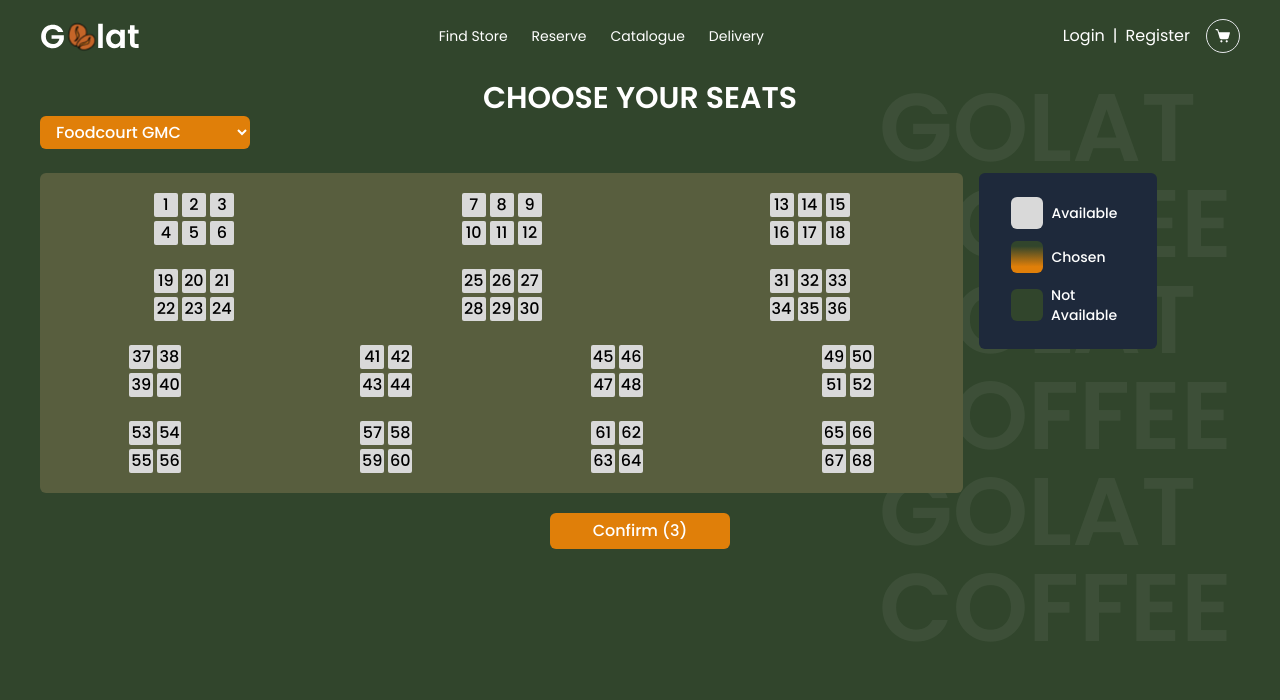
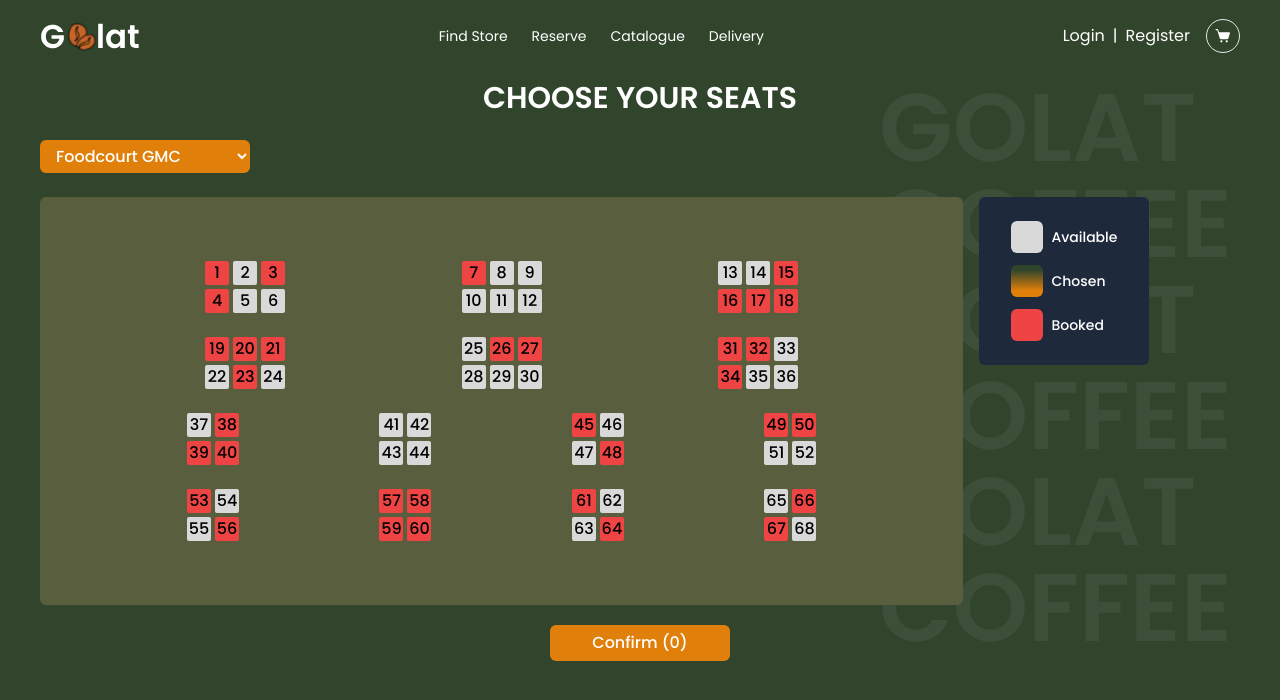
Before and after one commit to hadhaz/golat-cafe, a Next.js app: page /reserve in a window 1280 px wide. Shown: the top 700 px of the page. Built offline with nearby package versions, Linux system fonts and the light colour scheme.

Commit message:
add maps generator and reserve auth state

```diff
--- a/components/maps/Gmc.jsx
+++ b/components/maps/Gmc.jsx
@@ -10,6 +10,7 @@
         { cols: 1, len: 8 },
         { cols: 2, len: 5 },
       ]}
+      location='gmc'
     />
   );
 }
--- a/components/maps/Komipa.jsx
+++ b/components/maps/Komipa.jsx
@@ -10,6 +10,7 @@
         { cols: 2, len: 4 },
         { cols: 2, len: 4 },
       ]}
+      location='komipa'
     />
   );
 }
--- a/components/maps/Mapper.jsx
+++ b/components/maps/Mapper.jsx
@@ -1,19 +1,41 @@
 import { nanoid } from "@reduxjs/toolkit";
-import React from "react";
+import React, { useEffect, useRef, useState } from "react";
+import { useDispatch, useSelector } from "react-redux";
+import {
+  initialize,
+  selectedSeats,
+  updateSeats,
+} from "../../context/reservation-slice";
 import { generate } from "../../utils/seatGenerator";
 
-export default function Mapper({ req }) {
+export default function Mapper({ req, location }) {
   const data = generate(req);
-  return (
-    <div className='gap-y-6 w-full items-center flex flex-col text-black font-medium'>
-      {data.map(item => (
-        <DynamicGroup key={nanoid()} data={item} />
-      ))}
-    </div>
-  );
+  const dispatch = useDispatch();
+  const [loaded, setLoaded] = useState(false);
+
+  useEffect(() => {
+    dispatch(initialize({ seats: data, location }));
+    setLoaded(true);
+  }, []);
+
+  const seats = useSelector(selectedSeats);
+
+  if (loaded)
+    return (
+      <div className='gap-y-6 w-full items-center flex flex-col text-black font-medium'>
+        {seats.map((item, col) => (
+          <DynamicGroup
+            location={location}
+            col={col}
+            key={nanoid()}
+            data={item}
+          />
+        ))}
+      </div>
+    );
 }
 
-const DynamicGroup = ({ data }) => {
+const DynamicGroup = ({ data, location, col }) => {
   return (
     <div
       className={`grid w-full`}
@@ -21,7 +43,7 @@
         gridTemplateColumns: `repeat(${data.items.length}, minmax(0, 1fr))`,
       }}
     >
-      {data.items.map(item => (
+      {data.items.map((item, line) => (
         <div
           key={nanoid()}
           className={`grid gap-1 w-fit self-center justify-self-center`}
@@ -29,16 +51,53 @@
             gridTemplateColumns: `repeat(${data.col}, minmax(0, 1fr))`,
           }}
         >
-          {item.map(child => (
-            <div
+          {item.map((child, idx) => (
+            <AtomicItem
               key={nanoid()}
-              className='bg-grayAvailable w-6 h-6 text-center rounded-sm'
-            >
-              {child.no}
-            </div>
+              no={child.no}
+              status={child.status}
+              col={col}
+              idx={idx}
+              line={line}
+              location={location}
+            />
           ))}
         </div>
       ))}
     </div>
   );
 };
+
+const AtomicItem = ({ no, status, location, col, idx, line }) => {
+  const dispatch = useDispatch();
+  const clickHandler = e => {
+    if (status !== "booked")
+      dispatch(
+        updateSeats({
+          location,
+          no,
+          status: status === "available" ? "chosen" : "available",
+          line,
+          col,
+          idx,
+        })
+      );
+  };
+
+  return (
+    <div
+      onClick={clickHandler}
+      style={{
+        background:
+          status === "available"
+            ? "#D9D9D9"
+            : status === "chosen"
+            ? "linear-gradient(180deg, rgba(49,69,44,1) 16%, rgba(224,127,9,1) 80%)"
+            : "#ef4444",
+      }}
+      className='bg-grayAvailable w-6 h-6 text-center rounded-sm'
+    >
+      {no}
+    </div>
+  );
+};
--- a/components/maps/Sardjito.jsx
+++ b/components/maps/Sardjito.jsx
@@ -10,6 +10,7 @@
         { cols: 2, len: 4 },
         { cols: 2, len: 4 },
       ]}
+      location='sardjito'
     />
   );
 }
--- a/context/memo-slice.js
+++ b/context/memo-slice.js
@@ -1,5 +1,4 @@
 import { createSlice } from "@reduxjs/toolkit";
-import { useSelector } from "react-redux";
 
 const initialState = {
   items: [],
--- /dev/null
+++ b/context/reservation-slice.js
@@ -0,0 +1,31 @@
+import { createSlice } from "@reduxjs/toolkit";
+
+const initialState = {
+  location: null,
+  seats: [],
+  total: 0,
+};
+
+export const reservation = createSlice({
+  name: "reservation",
+  initialState,
+  reducers: {
+    updateSeats: (state, { payload }) => {
+      state.seats[payload.col].items[payload.line][payload.idx].status =
+        payload.status;
+      state.location = payload.location;
+      if (payload.status === "chosen") state.total += 1;
+      else if (payload.status === "chosen") state.total -= 1;
+    },
+    initialize: (state, { payload }) => {
+      state.seats = payload.seats;
+      state.location = payload.location;
+    },
+  },
+});
+
+export const selectedSeats = state => state.reservation.seats;
+export const selectedTotalBooking = state => state.reservation.total;
+export const selectedLocation = state => state.reservation.location;
+export const { initialize, updateSeats } = reservation.actions;
+export default reservation.reducer;
--- a/context/store.js
+++ b/context/store.js
@@ -1,9 +1,9 @@
 import { configureStore } from "@reduxjs/toolkit";
-import { createWrapper } from "next-redux-wrapper";
 import authReducer from "./auth-slice";
 import cartReducer from "./cart-slice";
 import reminderReducer from "./reminder-slice";
 import memoReducer from "./memo-slice";
+import reservationReducer from "./reservation-slice";
 
 export const store = configureStore({
   reducer: {
@@ -11,7 +11,8 @@
     cart: cartReducer,
     reminder: reminderReducer,
     memo: memoReducer,
+    reservation: reservationReducer,
   },
 });
 
-export default store
+export default store;
--- a/pages/reserve.js
+++ b/pages/reserve.js
@@ -4,25 +4,27 @@
 import Komipa from "../components/maps/Komipa";
 import Gmc from "../components/maps/Gmc";
 import Sardjito from "../components/maps/Sardjito";
+import { useSelector } from "react-redux";
+import { selectedTotalBooking } from "../context/reservation-slice";
 
 export default function Reserve() {
   const [loc, setLoc] = useState();
+  const totalBooking = useSelector(selectedTotalBooking);
 
   const locHandler = e => {
     setLoc(e.target.value);
   };
 
-  let LocationMap
-  if(loc === "gmc") {
-    LocationMap = <Gmc/>
-  } else if(loc === "sardjito") {
-    LocationMap = <Sardjito/>
+  let LocationMap;
+  if (loc === "gmc") {
+    LocationMap = <Gmc />;
+  } else if (loc === "sardjito") {
+    LocationMap = <Sardjito />;
   } else {
-    LocationMap = <Komipa/>
+    LocationMap = <Komipa />;
   }
 
-  console.log(loc)
-
+  console.log(loc);
 
   return (
     <>
@@ -36,7 +38,7 @@
       </Head>
       <Navbar />
       <main className='pt-20 mx-auto max-w-7xl px-10 flex flex-col'>
-        <h1 className='w-full text-center font-semibold text-2xl lg:text-3xl'>
+        <h1 className='w-full mb-6 text-center font-semibold text-2xl lg:text-3xl'>
           CHOOSE YOUR SEATS
         </h1>
         <select
@@ -50,7 +52,7 @@
           <option value='sardjito'>Sardjito Food Corner</option>
         </select>
         <div className='max-w-[90%] z-10 relative grid grid-cols-7 mt-6 gap-4'>
-          <div className='col-span-6 bg-[#585E3E] py-5 rounded-md'>
+          <div className='col-span-6 bg-[#585E3E] py-[5vw] px-[6vw] rounded-md'>
             {LocationMap}
           </div>
           <div className='col-span-1 bg-slate-800 font-medium h-fit w-fit py-6 flex items-start flex-col gap-y-3 px-8 justify-center rounded-md text-sm'>
@@ -63,13 +65,13 @@
               <div>Chosen</div>
             </div>
             <div className='flex gap-2 items-center'>
-              <div className='bg-rifleGreen w-10 h-8 rounded-md'></div>
-              <div>Not Available</div>
+              <div className='bg-red-500 w-8 h-8 rounded-md'></div>
+              <div>Booked</div>
             </div>
           </div>
         </div>
         <button className='bg-mangoTango min-w-[180px] py-[6px] font-medium rounded-md mt-5 w-fit self-center'>
-          Confirm (3)
+          Confirm ({totalBooking})
         </button>
       </main>
     </>
--- a/utils/seatGenerator.js
+++ b/utils/seatGenerator.js
@@ -10,7 +10,10 @@
     for (let j = 0; j < colLen; j++) {
       const temp2 = [];
       for (let k = 0; k < col * 2; k++) {
-        temp2.push({ no:sum, status: "available" });
+        temp2.push({
+          no: sum,
+          status: Math.random() > 0.5 ? "available" : "booked",
+        });
         sum += 1;
       }
       temp.push(temp2);
```
Also changed, not shown: utils/finder.js (added, +331 -0 lines), context/reservation.js (deleted).
